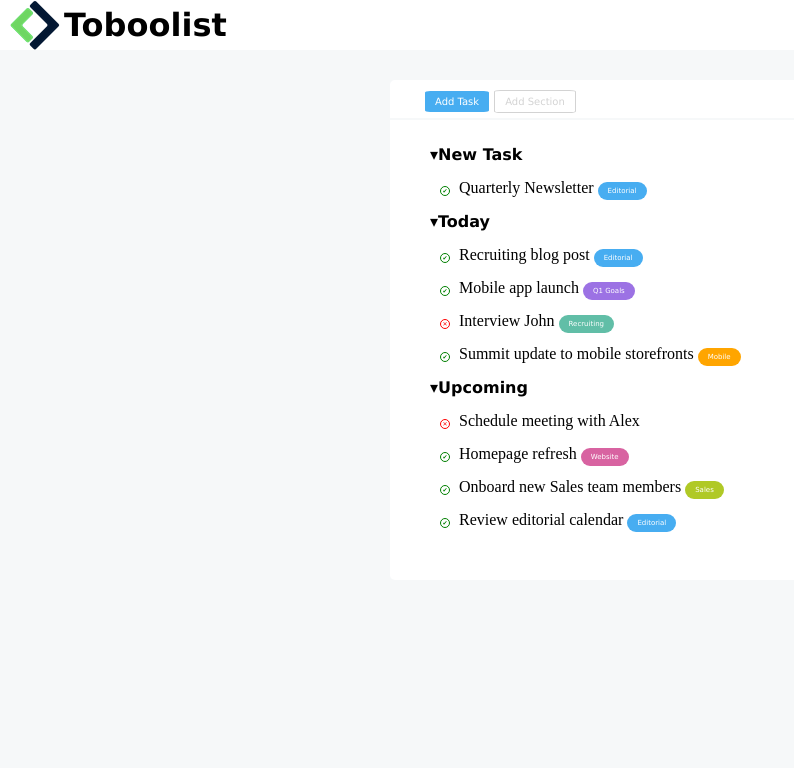
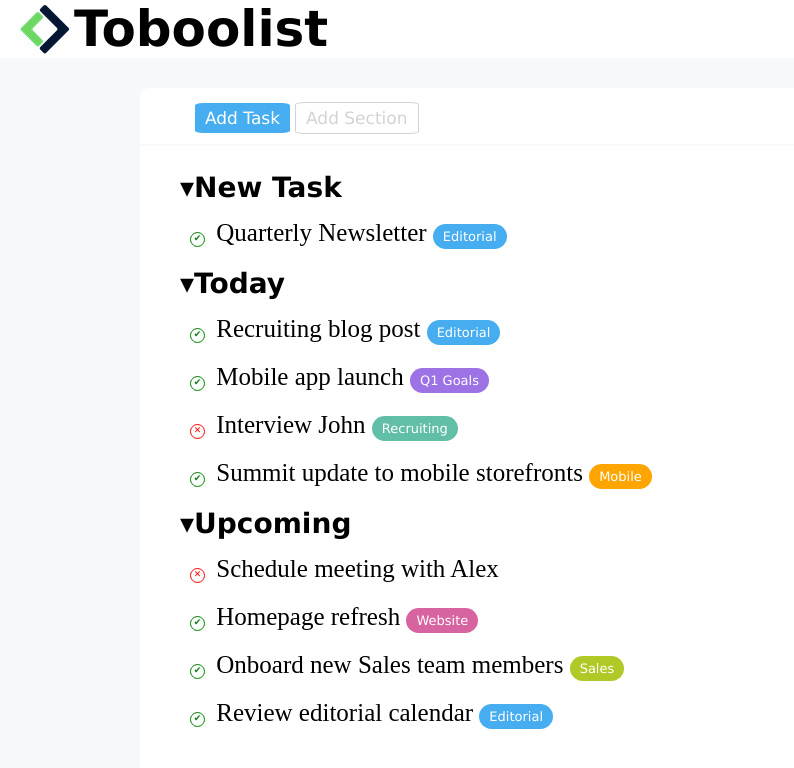
Before and after one commit to dariolaseta/html-css-toboolist, a plain HTML site: page index.html in a window 1280 px wide. Shown: the whole page, without its empty margins (0-794 px from the left). Drawn offline with Linux system fonts and the light colour scheme.

Commit message:
fixed general size

```diff
--- a/css/style.css
+++ b/css/style.css
@@ -11,6 +11,7 @@ ul{
 
 li{
     margin: 15px;
+    font-size: 25px;
 }
 
 body{
@@ -20,10 +21,13 @@ body{
 h1{
     display: inline-block;
     vertical-align: middle;
+    font-size: 50px;
+    font-family: Verdana, Geneva, Tahoma, sans-serif;
 }
 
 .font{
     font-family: Verdana, Geneva, Tahoma, sans-serif;
+    font-size: 28px;
 }
 
 img{
@@ -31,7 +35,7 @@ img{
 }
 
 header{
-    padding-left: 10px;
+    padding-left: 20px;
     background-color: white;
 }
 
@@ -40,8 +44,8 @@ main{
 }
 
 .box{
-    width: 500px;
-    height: 500px;
+    width: 1000px;
+    height: 800px;
     margin: auto;
     border-radius: 1%;
     background-color: white;
@@ -52,9 +56,9 @@ main{
     border: none;
     border-radius: 8%;
     color: white;
-    font-size: 10px;
+    font-size: 17px;
     padding: 5px 10px;
-    margin: 10px 0 0 35px;
+    margin: 15px 0 0 55px;
 }
 
 .button2{
@@ -62,33 +66,33 @@ main{
     border-radius: 8%;
     border: 1px solid lightgrey;
     color: lightgrey;
-    font-size: 10px;
+    font-size: 17px;
     padding: 5px 10px;
     margin: 10px 0 0 1px;
 }
 
 .main-header{
     border-bottom: 2px solid #f6f8f9;
-    padding-bottom: 5px;
+    padding-bottom: 10px;
     margin-bottom: 25px;
 }
 
 .task{
     margin-left: 25px;
-    margin-bottom: 15px;
+    margin-bottom: 20px;
 }
 
 .pill-button{
     border-radius: 16px;
     color: white;
-    font-size: 7px;
+    font-size: 13px;
     padding: 5px 10px;
 }
 
 .circle{
-    width: 10px;
-    height: 10px;
-    font-size: 6px;
+    width: 15px;
+    height: 15px;
+    font-size: 9px;
     margin-right: 5px;
     border-radius: 50%;
     text-align: center;
--- a/index.html
+++ b/index.html
@@ -11,7 +11,7 @@
     <body>
         <header>
             <img src="img/Logo.png" alt="Logo">
-            <h1 class="font">Toboolist</h1>
+            <h1>Toboolist</h1>
         </header>
 
         <main>
```
